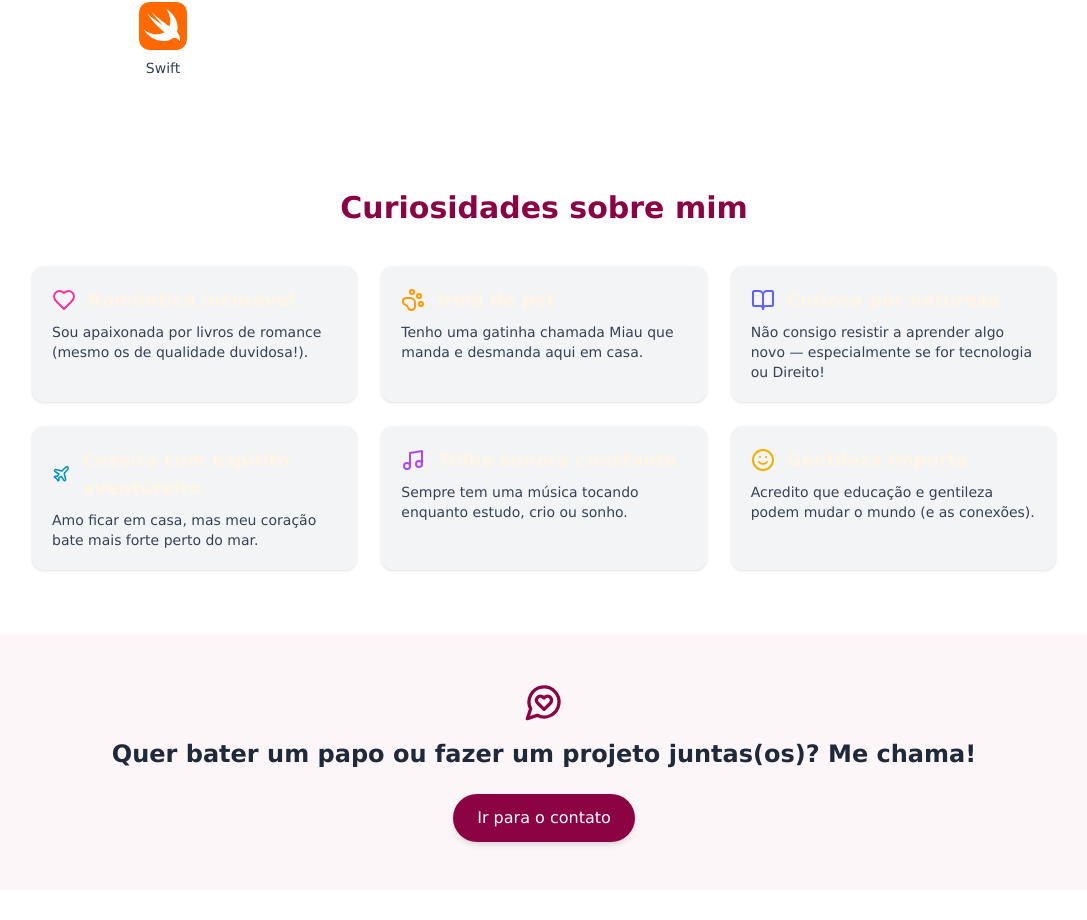
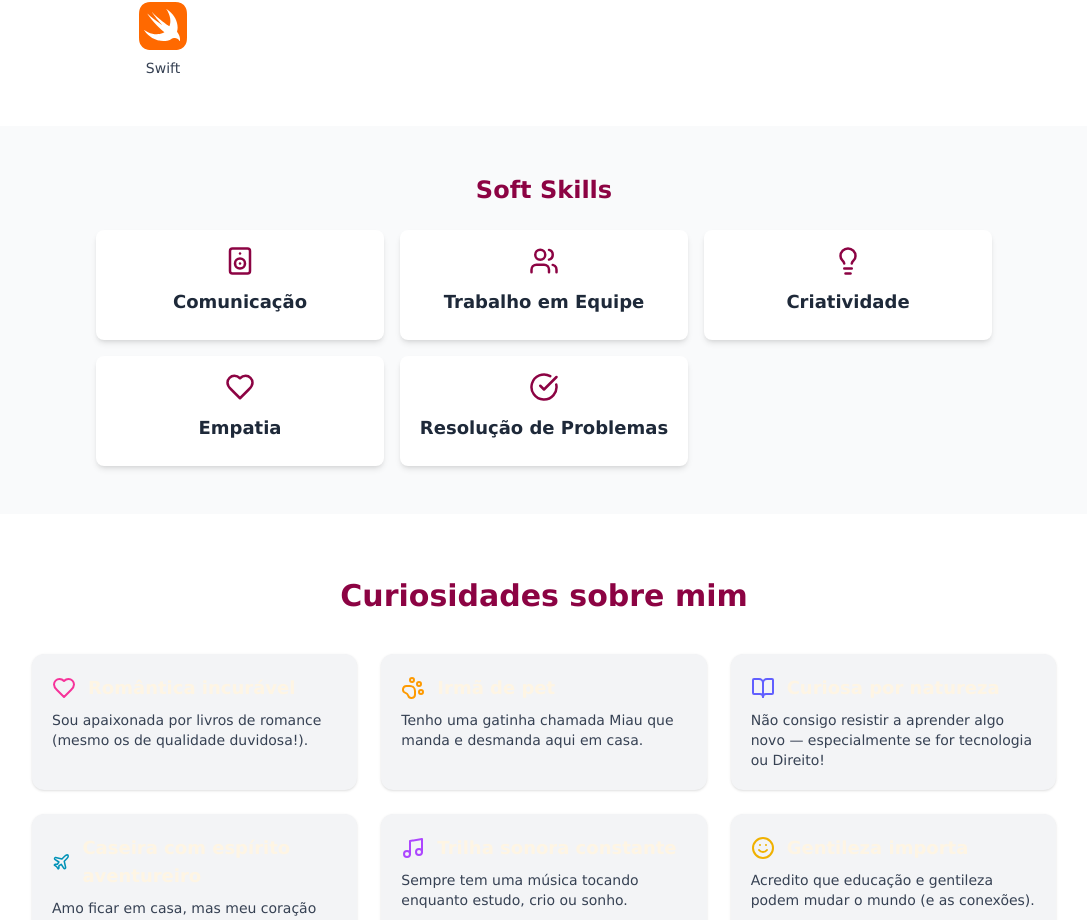
Before and after one commit to resenhandodirei/PortlariART_React-Next.js, a Next.js app: page /screens/about in a window 1280 px wide. Shown: the part 2275-3195 px from the top of the page, without its empty margins (96-1183 px from the left). Built offline with nearby package versions, Linux system fonts and the light colour scheme.

Commit message:
refactor

```diff
--- /dev/null
+++ b/src/app/components/SoftSkills.tsx
@@ -0,0 +1,72 @@
+'use client'
+
+import { useState } from 'react'
+import { CheckCircle, Heart, Users, Lightbulb, Speaker } from 'lucide-react'
+
+export default function SoftSkills() {
+  const [hoveredSkill, setHoveredSkill] = useState<string | null>(null)
+
+  const skills = [
+    {
+      id: 'comunicacao',
+      nome: 'Comunicação',
+      descricao: 'Capacidade de expressar ideias de forma clara e eficaz, seja oralmente ou por escrito.',
+      icone: <Speaker size={30} />,  // Ícone menor
+    },
+    {
+      id: 'trabalho-em-equipe',
+      nome: 'Trabalho em Equipe',
+      descricao: 'Habilidade de colaborar com outras pessoas para alcançar objetivos comuns.',
+      icone: <Users size={30} />,
+    },
+    {
+      id: 'criatividade',
+      nome: 'Criatividade',
+      descricao: 'Pensamento inovador para resolver problemas e propor novas soluções.',
+      icone: <Lightbulb size={30} />,
+    },
+    {
+      id: 'empatia',
+      nome: 'Empatia',
+      descricao: 'Capacidade de compreender e se colocar no lugar do outro, facilitando as interações.',
+      icone: <Heart size={30} />,
+    },
+    {
+      id: 'resolucao-de-problemas',
+      nome: 'Resolução de Problemas',
+      descricao: 'Habilidade de identificar problemas e encontrar soluções eficazes e rápidas.',
+      icone: <CheckCircle size={30} />,
+    },
+  ]
+
+  return (
+    <section className="py-12 px-6 bg-gray-50">
+      <div className="max-w-4xl mx-auto">
+        <h2 className="text-2xl font-semibold text-[#8C0343] text-center mb-6">
+          Soft Skills
+        </h2>
+
+        <div className="grid grid-cols-1 md:grid-cols-2 lg:grid-cols-3 gap-4">
+          {skills.map((skill) => (
+            <div
+              key={skill.id}
+              className="bg-white rounded-lg shadow-md p-4 flex flex-col items-center text-center transition-transform transform hover:scale-105 hover:shadow-lg hover:bg-[#F9F9F9] duration-300 ease-in-out"
+              onMouseEnter={() => setHoveredSkill(skill.id)}
+              onMouseLeave={() => setHoveredSkill(null)}
+            >
+              <div className="mb-3 text-[#8C0343]">{skill.icone}</div>
+              <h3 className="text-lg font-semibold text-gray-800 mb-2">{skill.nome}</h3>
+              <p
+                className={`text-sm text-gray-600 transition-all duration-300 ${
+                  hoveredSkill === skill.id ? 'max-h-24' : 'max-h-0 overflow-hidden'
+                }`}
+              >
+                {skill.descricao}
+              </p>
+            </div>
+          ))}
+        </div>
+      </div>
+    </section>
+  )
+}
--- a/src/app/screens/about/About.tsx
+++ b/src/app/screens/about/About.tsx
@@ -4,6 +4,7 @@ import Timeline from "@/app/components/Timeline";
 import StacksConhecidas from "@/app/components/StacksConhecidas";
 import CuriosidadesSobreMim from "@/app/components/CuriosidadesSobreMim";
 import CTAContato from "@/app/components/CTAContato";
+import SoftSkills from "@/app/components/SoftSkills";
 
 import React from "react";
 
@@ -14,6 +15,7 @@ export default function About() {
     <BioDetalhada />
     <Timeline />
     <StacksConhecidas />
+    <SoftSkills />
     <CuriosidadesSobreMim />
     <CTAContato />
 
```
